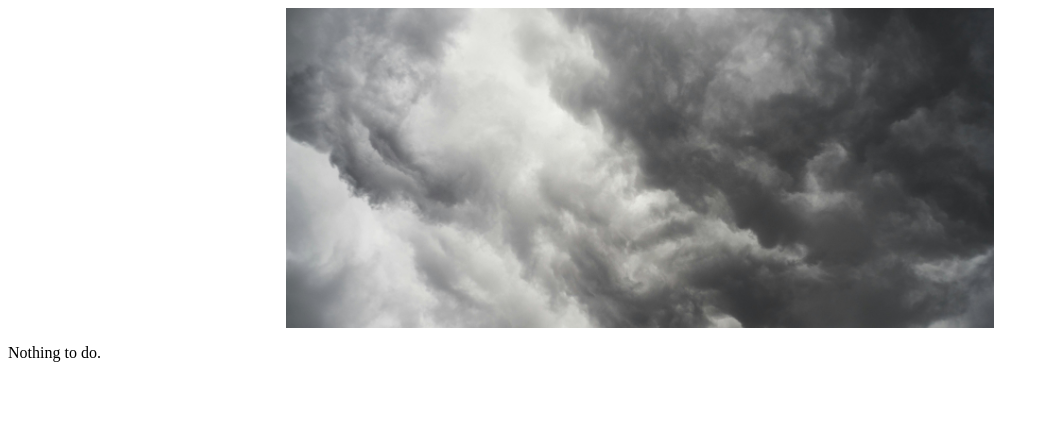
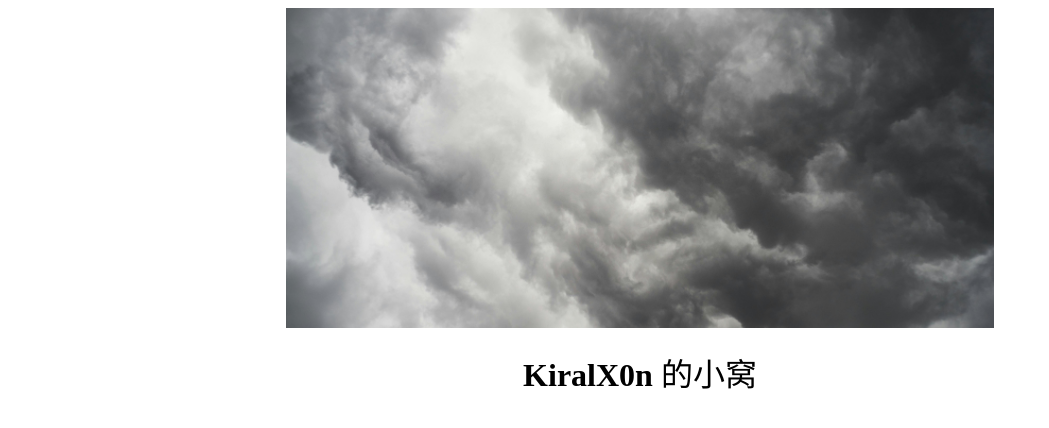
Before and after one commit to kitln/kitln.github.io, a plain HTML site: page index.html in a window 1280 px wide. Shown: the whole page, without its empty margins (0-1049 px from the left). Drawn offline with Linux system fonts and the light colour scheme.

Commit message:
Update index.html

```diff
--- a/index.html
+++ b/index.html
@@ -10,6 +10,10 @@
 				src: url(/kitln/kitln.github.io/edit/main/"/f/清松手写体-1.ttf") format("truetype");
 			}
 			.QS{ font-family:"QingSong"}
+			h1 {
+				font-weight: 576;
+				text-align: center;
+			}
 			.wallph {
 				width: auto;
 				height:25vw;
@@ -20,6 +24,6 @@
 	</head>
 	<body>
 		<img class="wallph" src="/ph/wallph.jpg" alt="Wallpaper">
-		<p class="QS">Nothing to do.</p>
+		<h1>KiralX0n 的小窝</h1>
 	</body>
 </html>
```
